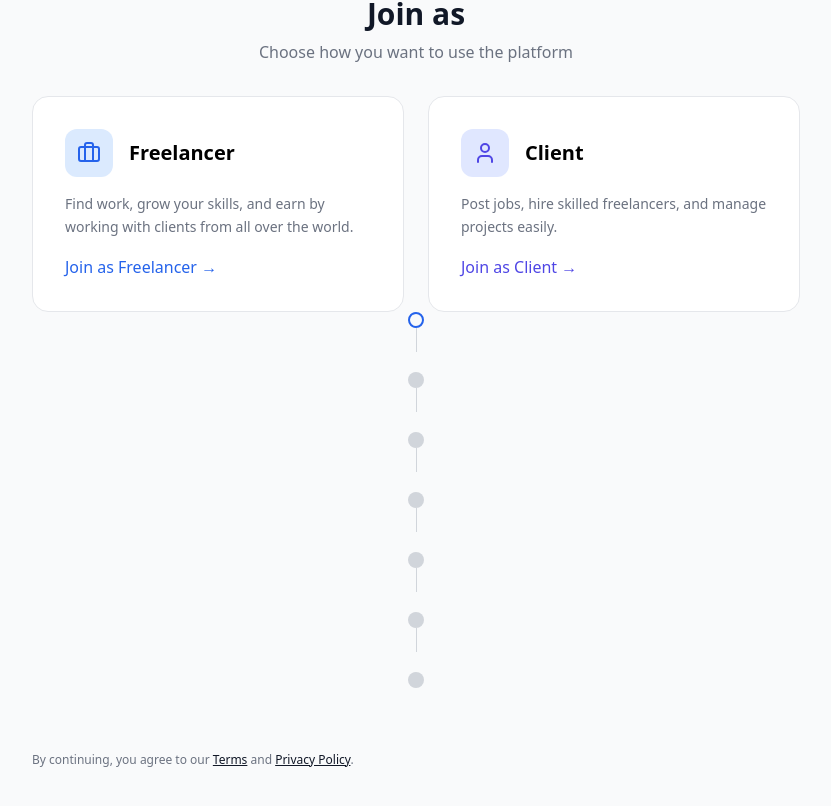
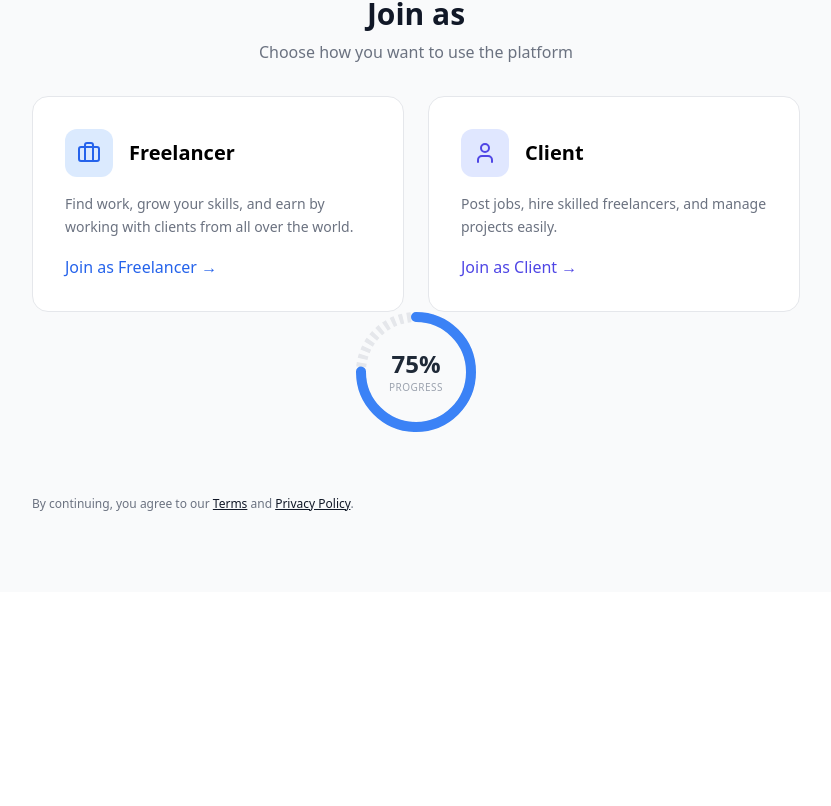
Before and after one commit to Alihaider592/freelance, a React (Create React App) app in the folder freelancing-app/: page /signup in a window 1280 px wide. Shown: the part 582-1388 px from the top of the page, without its empty margins (96-927 px from the left). After the commit the page ends 1174 px from the top, so only its background shows below. Built offline with nearby package versions, Linux system fonts and the light colour scheme.

Commit message:
circles style changed

```diff
--- a/freelancing-app/src/components/forms/signup/comman/StepCircles.jsx
+++ b/freelancing-app/src/components/forms/signup/comman/StepCircles.jsx
@@ -1,31 +1,52 @@
-import { Check } from "lucide-react";
+import { motion } from "framer-motion";
 
-const StepCircles = ({ step, steps }) => {
+const StepCircles = ({ percentage = 75, size = 120, strokeWidth = 10 }) => {
+  const radius = (size - strokeWidth) / 2;
+  const circumference = 2 * Math.PI * radius;
+
+  // Calculate the offset based on percentage
+  const offset = circumference - (percentage / 100) * circumference;
+
   return (
-    <div className="flex flex-col items-center gap-5">
-      {steps.map((s, index) => {
-        const completed = step > s.id;
-        const active = step === s.id;
+    <div className="flex flex-col items-center justify-center gap-4">
+      <div className="relative" style={{ width: size, height: size }}>
+        {/* SVG Container */}
+        <svg className="rotate-[-90deg]" width={size} height={size}>
+          {/* Background Circle (Dotted/Segmented style) */}
+          <circle
+            cx={size / 2}
+            cy={size / 2}
+            r={radius}
+            fill="transparent"
+            stroke="#e5e7eb" // gray-200
+            strokeWidth={strokeWidth}
+            strokeDasharray="4 4" // Creates the dotted effect
+          />
 
-        return (
-          <div key={s.id} className="flex flex-col items-center">
-            {/* Circle */}
-            <div
-              className={`
-                w-4 h-4 rounded-full
-                ${completed && "bg-blue-600"}
-                ${active && "border-2 border-blue-600"}
-                ${!completed && !active && "bg-gray-300"}
-              `}
-            />
+          {/* Progress Circle */}
+          <motion.circle
+            cx={size / 2}
+            cy={size / 2}
+            r={radius}
+            fill="transparent"
+            stroke="#3b82f6" // blue-500
+            strokeWidth={strokeWidth}
+            strokeDasharray={circumference}
+            initial={{ strokeDashoffset: circumference }}
+            animate={{ strokeDashoffset: offset }}
+            transition={{ duration: 1, ease: "easeInOut" }}
+            strokeLinecap="round"
+          />
+        </svg>
 
-            {/* Connector */}
-            {index !== steps.length - 1 && (
-              <div className="h-6 w-px bg-gray-300" />
-            )}
-          </div>
-        );
-      })}
+        {/* Center Percentage Text */}
+        <div className="absolute inset-0 flex flex-col items-center justify-center">
+          <span className="text-2xl font-bold text-gray-800">{percentage}%</span>
+          <span className="text-[10px] uppercase tracking-wider text-gray-400 font-medium">
+            progress
+          </span>
+        </div>
+      </div>
     </div>
   );
 };
```
